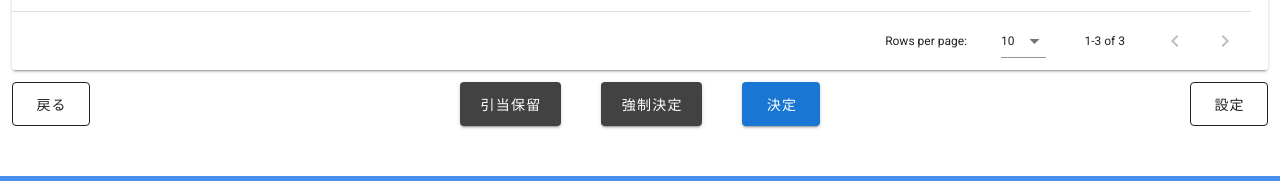
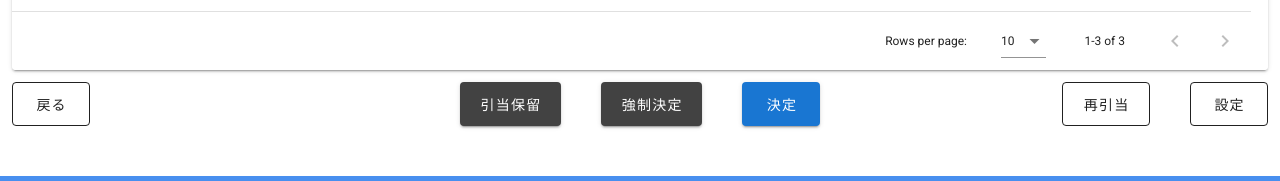
Before and after one commit to ryosuke-tsuji/zaiko_hikiate, a Vue app: page /zaiko_hikiate_kobetsu in a window 1280 px wide. Shown: the part 597-778 px from the top of the page. Built offline with nearby package versions, Linux system fonts and the light colour scheme.

Commit message:
確定画面の確定と設定ボタンの並び順変更、個別画面「再割当」ボタン追加（動作NG）

```diff
--- a/src/views/ZaikoHikiateKakutei.vue
+++ b/src/views/ZaikoHikiateKakutei.vue
@@ -97,8 +97,8 @@
         </v-col>
 
         <v-col class="d-flex justify-end ml-10">
+          <v-btn class="ml-10 mb-3 primary" large @click="kakutei"><span>確定</span></v-btn>
           <v-btn class="ml-10 mb-3" depressed outlined large @click.stop="setting"><span>設定</span></v-btn>
-          <v-btn class="ml-10 mb-3 primary" large @click="kakutei"><span>確定</span></v-btn>
         </v-col>
       </v-row>
     </v-container>
--- a/src/views/ZaikoHikiateKobetsu.vue
+++ b/src/views/ZaikoHikiateKobetsu.vue
@@ -62,7 +62,7 @@
                 <div style="text-align: right;">{{item.hakosu}}</div>
               </template>
               <template #[`item.syukkohakosu`]="{ item }">
-                <v-text-field outlined dense hide-details v-model="item.syukkohakosu" class="syukkoArea textRight" v-if="item.status != 2" @input="changeSyukko"/>
+                <v-text-field outlined dense hide-details v-model="item.syukkohakosu" class="syukkoArea textRight" v-if="item.status != 2" />
               </template>
               <template #[`item.tsurifuraBiko`]="{ item }">
                 <v-text-field outlined dense hide-details v-model="item.tsurifuraBiko" style="bikoArea" />
@@ -88,7 +88,7 @@
           <v-btn class="mx-5 mb-3 primary" large href="zaiko_hikiate_kobetsu1"><span>決定</span></v-btn>
         </v-col>
         <v-col class="d-flex justify-end ml-10">
-          {{ $route.params.id }}
+          <v-btn class="ml-10 mb-3" depressed outlined large @click="redist"><span>再引当</span></v-btn>
           <v-btn class="ml-10 mb-3" depressed outlined large @click.stop="setting"><span>設定</span></v-btn>
         </v-col>
       </v-row>
@@ -272,6 +272,25 @@ export default {
       this.headers = this.headersBack;
       this.drawer = false;
     },
+    redist() {
+      // 現在の引当クリア
+      for (let idx = 0; idx < this.itemsKobetsu.length; idx++) {
+        this.itemsKobetsu[idx].syukkohakosu = "";
+      }
+      // 残り要求数
+      let lastRequest = parseInt(this.itemsSum[0].hikiateCnt);
+      for (let idx = 0; idx < this.itemsKobetsu.length; idx++) {
+        let syukko = 0;
+        for (let hako = parseInt(this.itemsKobetsu[idx].hakosu); hako > 0; hako--) {
+          if (lastRequest <= 0)
+            break;
+          lastRequest -= parseInt(this.itemsKobetsu[idx].irisu);
+          syukko += 1;
+        }
+        this.itemsKobetsu[idx].syukkohakosu = syukko;
+
+      }
+    }
   },
   components: {
     GamenInfo,
```
